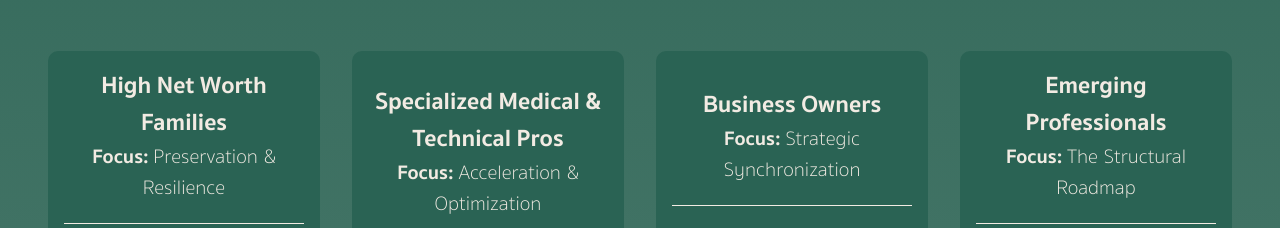
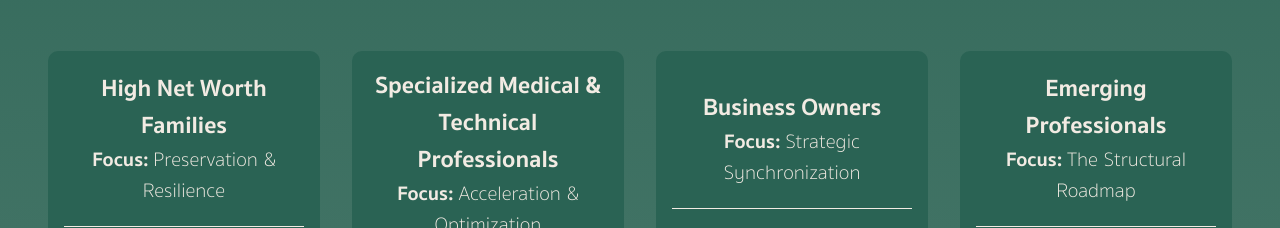
Before and after one commit to avelaga/velagaadvisors, a Next.js app: page /services in a window 1280 px wide. Shown: the part 463-691 px from the top of the page. Built offline with nearby package versions, Linux system fonts and the light colour scheme.

Commit message:
pros to professionals

```diff
--- a/pages/services.js
+++ b/pages/services.js
@@ -14,7 +14,7 @@ export default function Services() {
       body: "Comprehensive oversight for Physicians and Executives in their peak wealth phase, with an emphasis on risk mitigation and tax-efficient structures."
     },
     {
-      header: "Specialized Medical & Technical Pros",
+      header: "Specialized Medical & Technical Professionals",
       focus: "Acceleration & Optimization",
       body: "Data-driven accumulation strategies for Physicians and Tech Leaders focused on tax efficiency and aggressive wealth building."
     },
```
